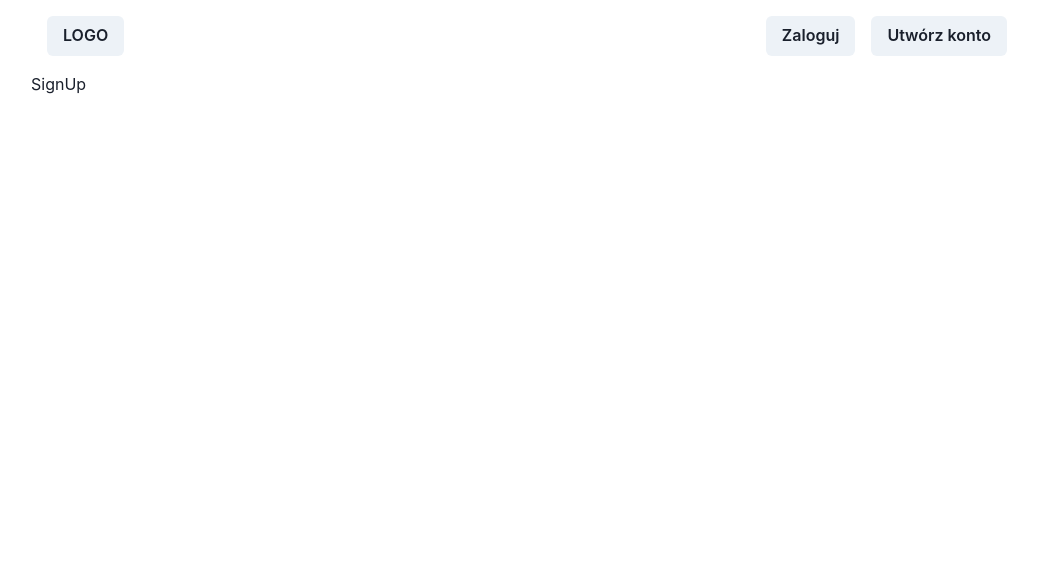
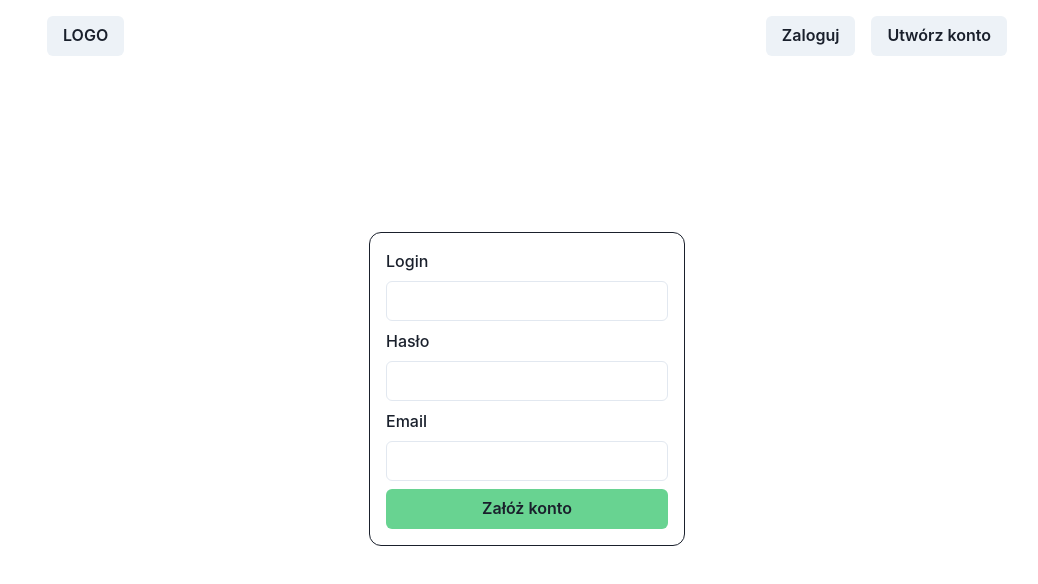
Before and after one commit to Archi711/code-n-meet, a React (Create React App) app: page /signUp in a window 1280 px wide. Shown: the top 584 px of the page, without its empty margins (113-1151 px from the left). Built offline with nearby package versions, Linux system fonts and the light colour scheme.

Commit message:
feat: sign up

```diff
--- a/src/components/custom/AppLink.tsx
+++ b/src/components/custom/AppLink.tsx
@@ -1,10 +1,15 @@
-import { Link as BrowserLink, LinkProps as BrowserLinkProps } from 'react-router-dom'
+import {
+  Link as BrowserLink,
+  LinkProps as BrowserLinkProps,
+} from 'react-router-dom'
 import { Link, LinkProps } from '@chakra-ui/react'
+import type { PropsWithChildren } from 'react'
 
-type AppLinkProps = React.PropsWithChildren<{
-
-}> & LinkProps & BrowserLinkProps
+type AppLinkProps = PropsWithChildren<{}> & LinkProps & BrowserLinkProps
 export default function AppLink(props: AppLinkProps) {
-
-  return <Link {...props} as={BrowserLink} to={props.to}>{props.children}</Link>
+  return (
+    <Link {...props} as={BrowserLink} to={props.to}>
+      {props.children}
+    </Link>
+  )
 }
--- a/src/components/pages/SignUp.tsx
+++ b/src/components/pages/SignUp.tsx
@@ -1,4 +1,61 @@
+import { Button, Center, Stack } from '@chakra-ui/react'
+import { Formik, Form, FormikHelpers } from 'formik'
+import { RegisterBody } from '../../types/index'
+import AppFormField from '../custom/AppFormField'
+import { RegisterBodyValidation } from '../../validations/index'
+import { useSignupMutation } from '../../redux/services/api'
+import { useEffect } from 'react'
+import { useNavigate } from 'react-router-dom'
+
+const initialValues: RegisterBody = {
+  login: '',
+  password: '',
+  email: '',
+}
+
 export default function SignUp() {
-
-  return <div>SignUp</div>
+  const navigate = useNavigate()
+  const [trigger, { data, isLoading }] = useSignupMutation()
+  const handleSubmit = (
+    values: RegisterBody,
+    helpers: FormikHelpers<RegisterBody>
+  ) => {
+    console.dir(values)
+    trigger(values)
+  }
+  useEffect(() => {
+    if (data) {
+      navigate('/registered')
+    }
+  }, [data, navigate])
+  return (
+    <Center pt='20vh'>
+      <Formik<RegisterBody>
+        initialValues={initialValues}
+        onSubmit={handleSubmit}
+        validationSchema={RegisterBodyValidation}
+      >
+        <Stack
+          sx={{
+            border: '1px solid',
+            transition: '0.1s all',
+            '&:hover': {
+              borderColor: 'green.300',
+            },
+            p: '1em',
+            borderRadius: '12px',
+          }}
+          as={Form}
+          noValidate
+        >
+          <AppFormField labelText='Login' name='login' type='text' />
+          <AppFormField labelText='Hasło' name='password' type='password' />
+          <AppFormField labelText='Email' name='email' type='email' />
+          <Button isLoading={isLoading} bg='green.300' type='submit'>
+            Załóż konto
+          </Button>
+        </Stack>
+      </Formik>
+    </Center>
+  )
 }
--- a/src/redux/services/api.ts
+++ b/src/redux/services/api.ts
@@ -1,21 +1,28 @@
-import { LoginResponse, LoginBody } from './../../types/index';
+import { LoginResponse, LoginBody } from './../../types/index'
 import { createApi, fetchBaseQuery } from '@reduxjs/toolkit/query/react'
-
+import { RegisterResponse, RegisterBody } from '../../types/index'
 
 export const api = createApi({
   reducerPath: 'api',
   baseQuery: fetchBaseQuery({
-    baseUrl: process.env.REACT_APP_API_URL
+    baseUrl: process.env.REACT_APP_API_URL,
   }),
-  endpoints: builder => ({
+  endpoints: (builder) => ({
     login: builder.mutation<LoginResponse, LoginBody>({
-      query: body => ({
+      query: (body) => ({
         url: 'login',
         body,
-        method: "POST"
-      })
-    })
-  })
+        method: 'POST',
+      }),
+    }),
+    signup: builder.mutation<RegisterResponse, RegisterBody>({
+      query: (body) => ({
+        url: 'signup',
+        method: 'POST',
+        body,
+      }),
+    }),
+  }),
 })
 
-export const { useLoginMutation } = api
+export const { useLoginMutation, useSignupMutation } = api
--- a/src/validations/index.ts
+++ b/src/validations/index.ts
@@ -2,5 +2,15 @@ import * as Yup from 'yup'
 
 export const LoginBodyValidation = Yup.object({
   login: Yup.string().required('Login jest wymagany'),
-  password: Yup.string().required('Hasło jest wymagane')
+  password: Yup.string().required('Hasło jest wymagane'),
 })
+
+export const RegisterBodyValidation = Yup.object({
+  login: Yup.string().required('Login jest wymagany'),
+  password: Yup.string()
+    .required('Hasło jest wymagane')
+    .min(8, 'Hasło musi mieć co najmniej 8 znaków'),
+  email: Yup.string()
+    .email('Podaj poprawny email')
+    .required('Poprawny email jest wymagany'),
+})
```
Also changed, not shown: package.json (+12 -0 lines), src/App.tsx (+8 -7 lines), src/types/index.ts (+14 -6 lines), .eslintrc.json (added), .prettierrc.json (added), 2 other files (tests, documents, lock files or other folders).
